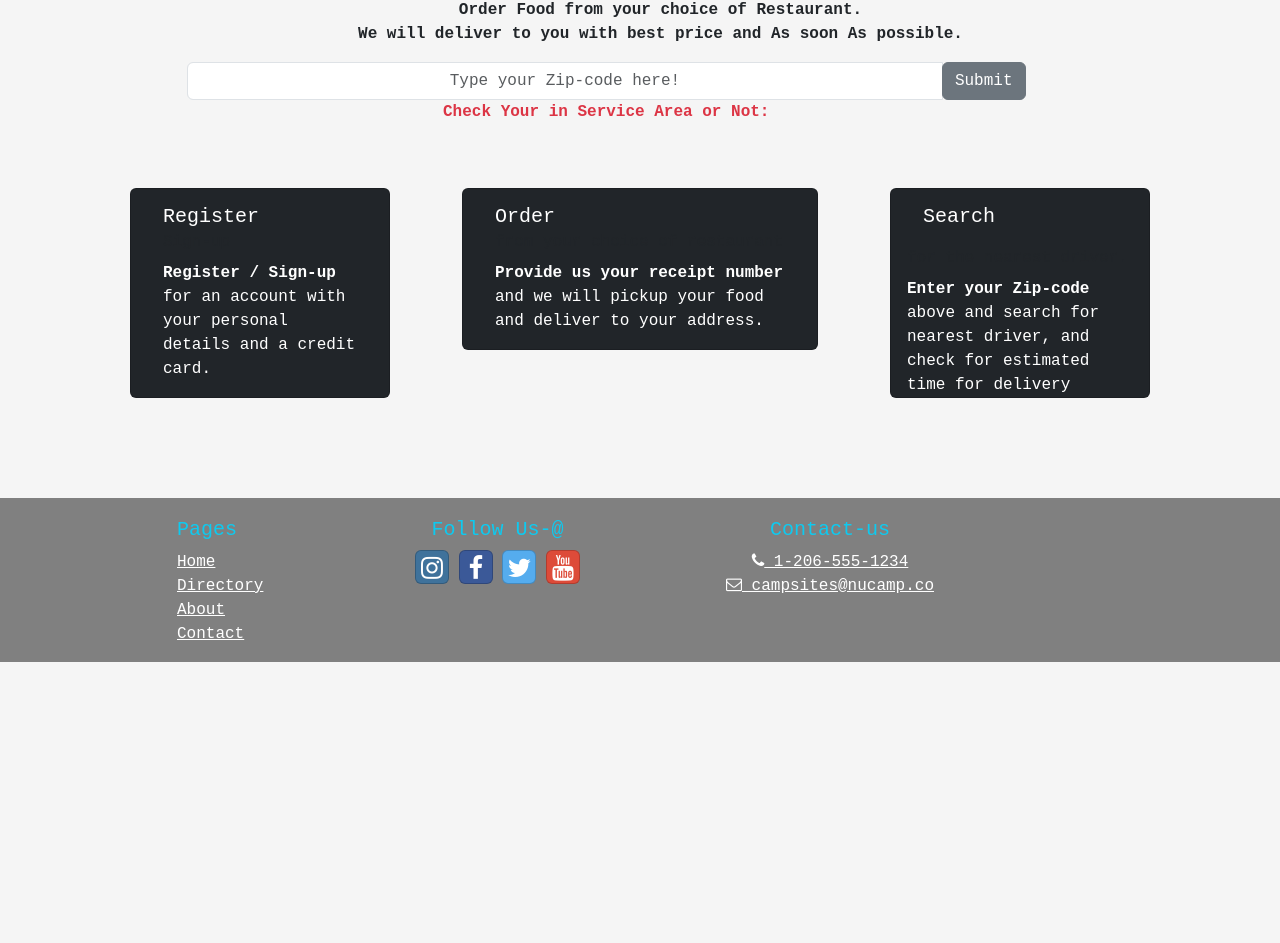
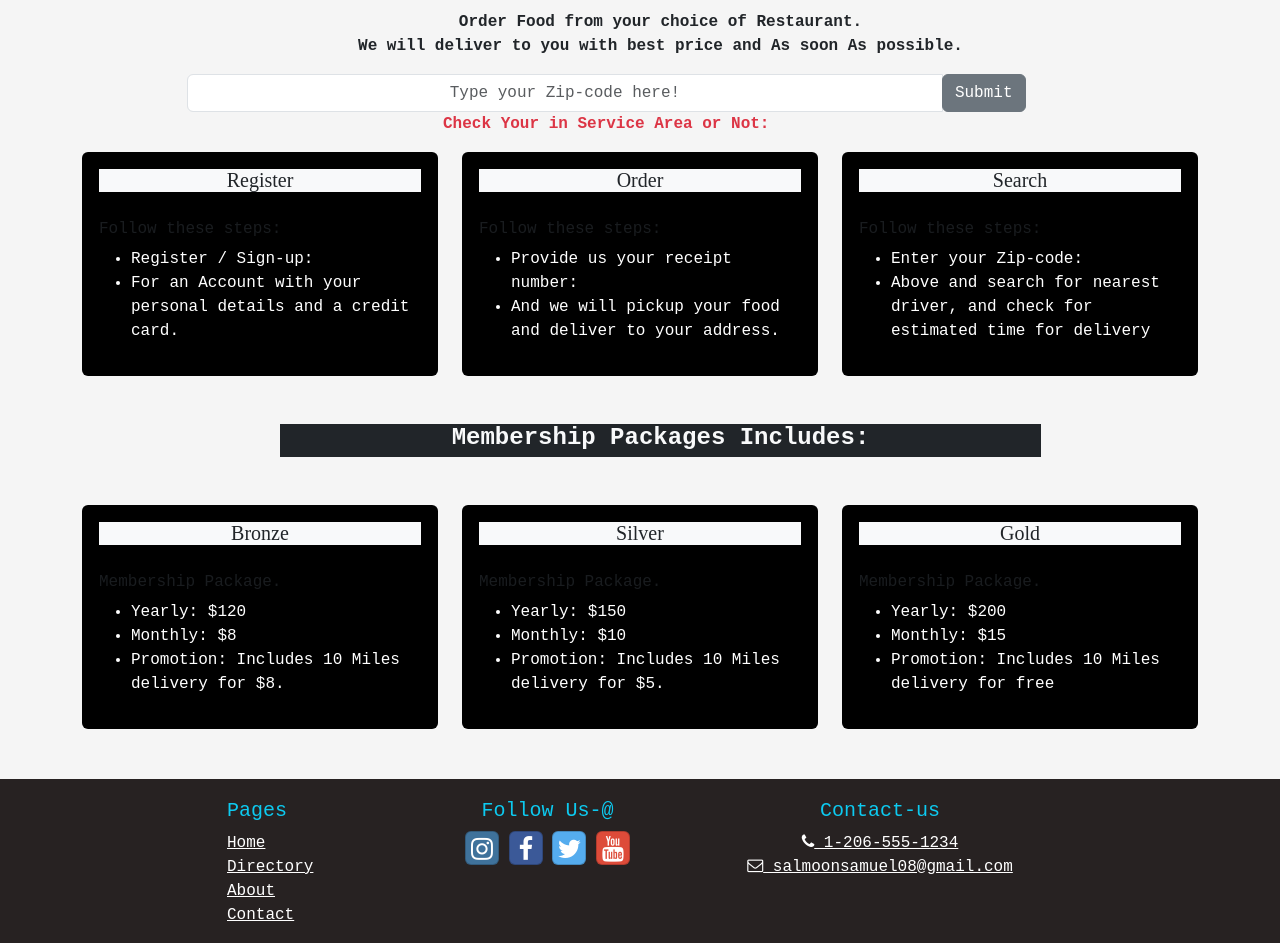
Before and after one commit to Salmoonsamuel/fooddeliveryapp, a React (Create React App) app in the folder Documents/reactproject/fooddeliveryapp/: page / in a window 1280 px wide. Shown: the part 660-1603 px from the top of the page. Before the commit the page ends 1322 px from the top, so only its background shows below. Built offline with nearby package versions, Linux system fonts and the light colour scheme.

Commit message:
added functionality at home page

```diff
--- a/Documents/reactproject/fooddeliveryapp/src/App.css
+++ b/Documents/reactproject/fooddeliveryapp/src/App.css
@@ -38,7 +38,17 @@ body {
   padding-left: 170px;
 }
 Footer{
-   background-color: gray;
-   padding: 20px 0 0 0;
-   margin-top: 100px;
+   background-color: rgb(39, 34, 34);
+   padding: 20px  0 0 100px;
+   margin-top: 50px;
 }
+.card {
+  background-color: black;
+  color: white;
+
+}
+
+.card-title {
+  font: 500 1.25rem "Lobster", cursive;
+
+}
--- a/Documents/reactproject/fooddeliveryapp/src/Components/Footer.js
+++ b/Documents/reactproject/fooddeliveryapp/src/Components/Footer.js
@@ -24,7 +24,7 @@ function Footer(props) {
                     <div className="col-sm-4 text-center">
                         <h5 className="text-info ">Contact-us</h5>
                         <a role="button" className="text-white" href="tel:+12065551234"><i className="fa fa-phone" /> 1-206-555-1234</a><br />
-                        <a role="button" className="text-white" href="mailto:notreal@notreal.co"><i className="fa fa-envelope-o" /> campsites@nucamp.co</a>
+                        <a role="button" className="text-white" href="mailto:notreal@notreal.co"><i className="fa fa-envelope-o" /> salmoonsamuel08@gmail.com</a>
                     </div>
                 </div>
             </div>
--- /dev/null
+++ b/Documents/reactproject/fooddeliveryapp/src/Components/Guide.js
@@ -0,0 +1,23 @@
+import React from 'react';
+import { Card, CardTitle, CardBody} from 'reactstrap';
+
+
+function Guide(props){
+    return(
+      <div className="col-sm-4">
+            <Card className="">
+              <CardBody>
+                 <CardTitle className="bg-light text-dark text-center">{props.guide.name}</CardTitle>
+                 <br />
+                 <h6 class="card-subtitle mb-2 text-muted">Follow these steps:</h6>
+                      <ul>
+                          <li>{props.guide.heading}</li>
+                         <li>{props.guide.description}</li>
+                      </ul>
+                </CardBody>
+          </Card>
+      </div>
+    )
+}
+
+export default Guide;
--- a/Documents/reactproject/fooddeliveryapp/src/Components/Header.js
+++ b/Documents/reactproject/fooddeliveryapp/src/Components/Header.js
@@ -32,7 +32,7 @@ const Header = (props) => {
             <NavItem className="px-2">
                <NavLink className="text-light fs-6 text ">Contact</NavLink>
             </NavItem>
-              <Button role="button" class="text-light  btn btn-md b fs-6 text d-flex" >
+              <Button role="button" class="text-light  btn btn-md  fs-6 text " >
                Sign-In / <span class="text-info">Register</span>
                 </Button>
           </Nav>
--- a/Documents/reactproject/fooddeliveryapp/src/Components/Home.js
+++ b/Documents/reactproject/fooddeliveryapp/src/Components/Home.js
@@ -1,25 +1,22 @@
 import React from 'react';
-import { Card, CardImg, CardText, CardBody, CardTitle, Button, Input, InputGroup, InputGroupAddon} from 'reactstrap';
+import {Button, Input, InputGroup, InputGroupAddon} from 'reactstrap';
+import Package from "./Package";
+import Guide from "./Guide";
+import packagesData from "../shared/packagesData";
+import guideData from "../shared/guideData";
 
   function Text(){
        document.getElementById("message").innerHTML =  "Congrats! You 're in Service Area!";
   }
 
 const Home = (props) => {
+    const packageComponent = packagesData.map(item => <Package key={item.id} package={item} />)
+    const guideComponent = guideData.map(item => <Guide key={item.id} guide={item} /> )
     return (
-    //   <div>
-    //     <Card>
-    //       <CardImg top width="100%" src="/assets/318x180.svg" alt="Card image cap" />
-    //       <CardBody>
-    //         <CardTitle tag="h5">Card title</CardTitle>
-    //         <CardText>Some quick example text to build on the card title and make up the bulk of the card's content.</CardText>
-    //       </CardBody>
-    //     </Card>
-    //   </div>
          <div className="container">
              <div className="row text-center offset-2">
                  <div className="col-sm-10">
-                     <h2 className="fw-bold">Get your Craving Food in one Click</h2>
+                     <h3 className="py-2 fw-bold bg-dark text-light">Get your Craving Food in one Click</h3>
                  </div>
                  <div className="col-sm-10 fw-bold mt-4">
                      <p>Order Food from your choice of Restaurant. <br /> We will deliver to you with best price and As soon As possible.</p>
@@ -36,37 +33,18 @@ const Home = (props) => {
                    <p className="text-center fw-bold text-danger" id="message">Check Your in Service Area or Not:</p>
                  </div>
              </div>
-             <div className="row pt-5">
-                 <div className="col-sm-4 ">
-                     <Card className="bg-dark text-white px-3 mx-5">
-                         <CardBody>
-                             <CardTitle class="bg-light text-dark text-center"><h5>Register</h5></CardTitle>
-                             <h6 class="card-subtitle mb-2 text-muted">Sign-up</h6>
-                             <p class="card-text"> <strong>Register / Sign-up</strong> for an account with your personal details and a credit card. </p>
-
-                         </CardBody>
-                     </Card>
+             <div className="row ">
+                {guideComponent}
+             </div>
+             <br />
+             <br />
+             <div className="row text-center offset-2">
+                 <div className="col-sm-10">
+                     <h4 className="bg-dark text-light pb-1 mb-5 fw-bold">Membership Packages Includes:</h4>
                  </div>
-                 <div className="col-sm-4">
-                     <Card className="bg-dark text-white px-3">
-                         <CardBody>
-                         <CardTitle class="bg-light text-dark text-center">
-                             <h5>Order</h5>
-                         </CardTitle>
-                         <h6 class="card-subtitle mb-2 text-muted">from your choice of restaurant</h6>
-                         <p class="card-text"><strong>Provide us your receipt number</strong> and we will pickup your food and deliver to your address.</p>
-                         </CardBody>
-                     </Card>
-                 </div>
-                 <div className="col-sm-4">
-                     <Card className="bg-dark text-white px-3 mx-5">
-                         <CardBody>
-                         <CardTitle class="bg-light text-dark text-center"><h5>Search</h5></CardTitle>
-                         </CardBody>
-                         <h6 class="card-subtitle mb-2 text-muted">for the nearest driver.</h6>
-                         <p class="card-text"><strong>Enter your Zip-code</strong> above and search for nearest driver, and check for estimated time for delivery</p>
-                     </Card>
-                 </div>
+             </div>
+             <div className="row">
+               {packageComponent}
              </div>
          </div>
     );
--- a/Documents/reactproject/fooddeliveryapp/src/Components/MainComponent.js
+++ b/Documents/reactproject/fooddeliveryapp/src/Components/MainComponent.js
@@ -1,23 +1,27 @@
-import React, { Component } from 'react';
+import React from 'react';
 import Home from './Home';
 import Header from "./Header";
 import Footer from "./Footer";
 import Slidebar from "./Slidebar";
 
 
-class Main extends Component {
 
-    render(){
+
+
+
+function Main() {
+
+
         return(
             <React.Fragment>
 
                 <Header />
-               <Slidebar />
-               <Home />
-               <Footer />
+                <Slidebar />
+                <Home />
 
-        </React.Fragment>
+                <Footer />
+           </React.Fragment>
         );
-    }
 }
+
 export default Main;
--- /dev/null
+++ b/Documents/reactproject/fooddeliveryapp/src/Components/Package.js
@@ -0,0 +1,24 @@
+import React from 'react';
+import { Card, CardTitle, CardBody} from 'reactstrap';
+
+
+function Package(props){
+    return(
+      <div className="col-sm-4">
+            <Card >
+              <CardBody>
+                 <CardTitle className="bg-light text-dark text-center">{props.package.name}</CardTitle>
+                 <br />
+                 <h6 class="card-subtitle mb-2 text-muted">Membership Package.</h6>
+                      <ul>
+                          <li>{props.package.subscriptionYearly}</li>
+                          <li>{props.package.subscriptionMonthly}</li>
+                         <li>{props.package.description}</li>
+                      </ul>
+                </CardBody>
+          </Card>
+      </div>
+    )
+}
+
+export default Package;
--- /dev/null
+++ b/Documents/reactproject/fooddeliveryapp/src/shared/guideData.js
@@ -0,0 +1,22 @@
+const guide = [
+    {
+        id: 0,
+        name: "Register",
+        heading: "Register / Sign-up:",
+        description: "For an Account with your personal details and a credit card."
+    },
+    {
+        id: 1,
+        name: "Order",
+        heading: "Provide us your receipt number: ",
+        description: "And we will pickup your food and deliver to your address."
+    },
+    {
+        id: 2,
+        name: "Search",
+        heading: "Enter your Zip-code:",
+        description: "Above and search for nearest driver, and check for estimated time for delivery"
+    }
+
+];
+export default guide;
--- /dev/null
+++ b/Documents/reactproject/fooddeliveryapp/src/shared/packagesData.js
@@ -0,0 +1,25 @@
+ const packages = [
+    {
+        id: 0,
+        name: "Bronze",
+        subscriptionYearly: "Yearly: $120",
+        subscriptionMonthly:"Monthly: $8",
+        description: "Promotion: Includes 10 Miles delivery for $8."
+    },
+    {
+        id: 1,
+        name: "Silver",
+        subscriptionYearly: "Yearly: $150",
+        subscriptionMonthly:"Monthly: $10",
+        description: "Promotion: Includes 10 Miles delivery for $5."
+    },
+    {
+        id: 2,
+        name: "Gold",
+        subscriptionYearly: "Yearly: $200",
+        subscriptionMonthly:"Monthly: $15",
+        description: "Promotion: Includes 10 Miles delivery for free"
+    }
+
+];
+export default packages;
```
